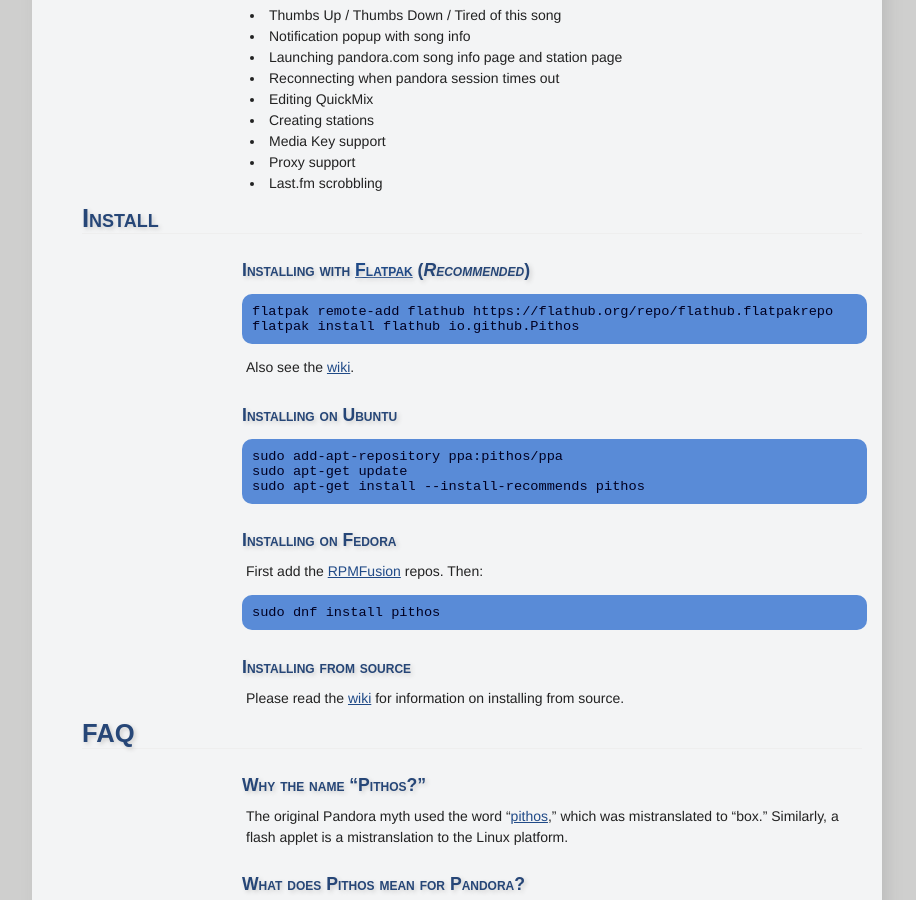
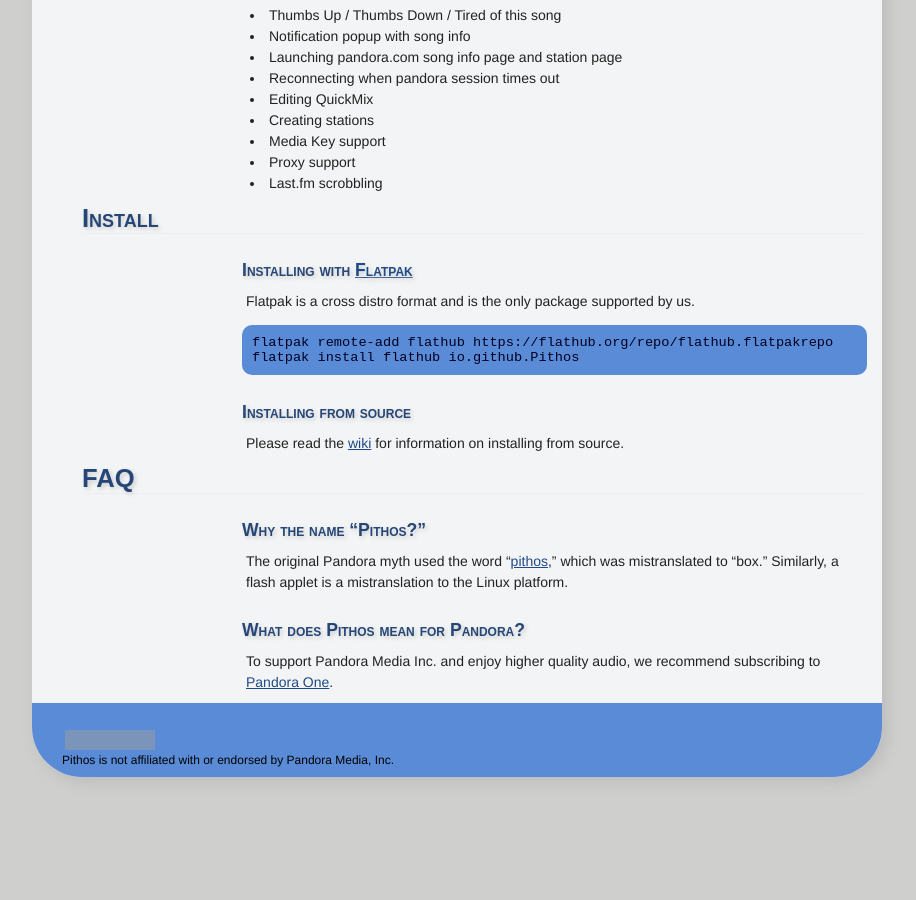
Before and after one commit to pithos/pithos.github.io, a Jekyll site: the page built from index.md, in a window 1280 px wide and 900 px high, scrolled down 1178 px. Shown: the whole window, without its empty margins (183-1099 px from the left). Built offline with Jekyll 4.4.1, drawn with Linux system fonts in a browser that asks for light colours; after the commit the page ends 2035 px from its top, so only the background shows below that; grey boxes are pictures that could not be loaded.

Commit message:
Update index.md

```diff
--- a/index.md
+++ b/index.md
@@ -44,24 +44,12 @@
 
 ## <a name="install">Install</a>
 
-### Installing with [Flatpak](http://flatpak.org/getting.html) (*Recommended*)
+### Installing with [Flatpak](https://flatpak.org/getting.html)
+
+Flatpak is a cross distro format and is the only package supported by us.
 
     flatpak remote-add flathub https://flathub.org/repo/flathub.flatpakrepo
     flatpak install flathub io.github.Pithos
-
-Also see the [wiki](https://github.com/pithos/pithos/wiki/Flatpak).
-
-### Installing on Ubuntu
-
-    sudo add-apt-repository ppa:pithos/ppa
-    sudo apt-get update
-    sudo apt-get install --install-recommends pithos
-
-### Installing on Fedora
-
-First add the [RPMFusion](http://rpmfusion.org/Configuration) repos. Then:
-
-    sudo dnf install pithos
 
 ### Installing from source
 
```
